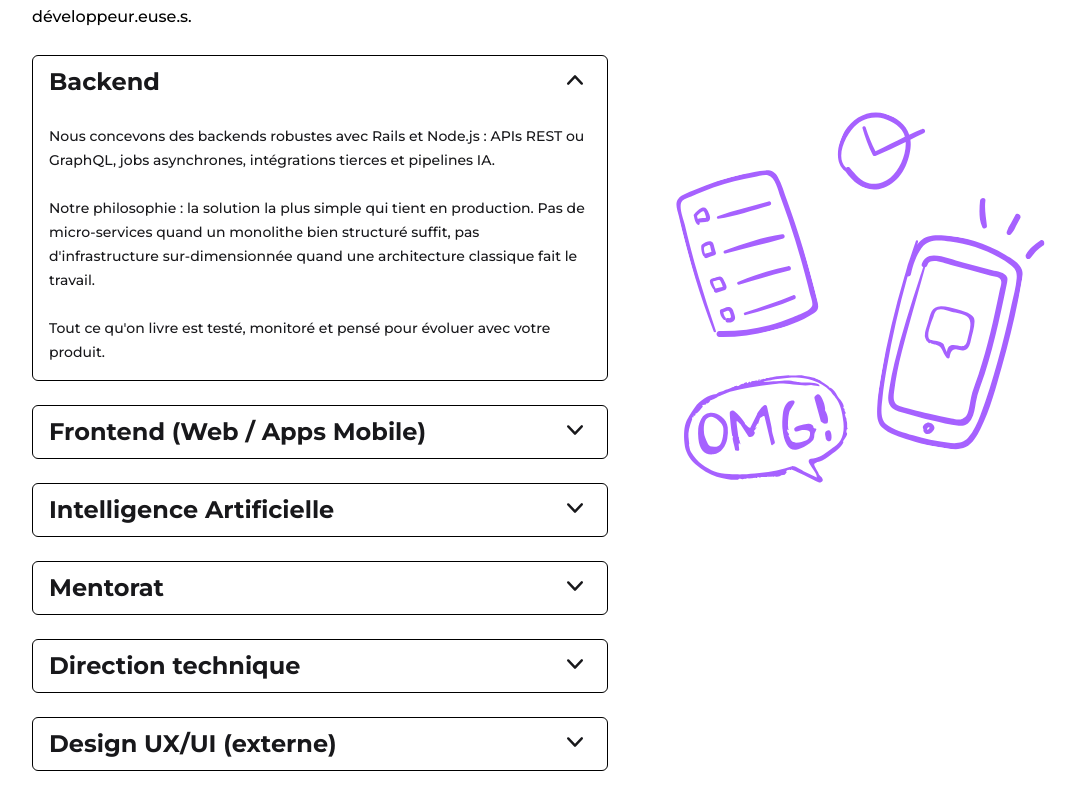
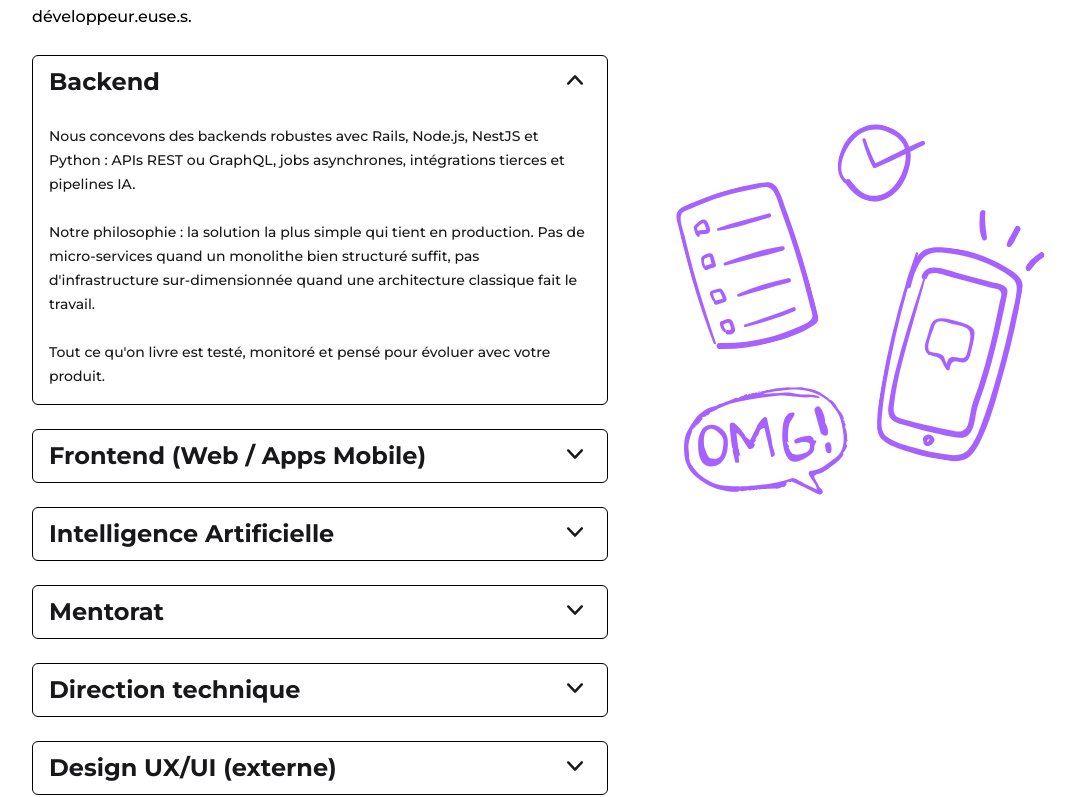
Before and after one commit to qrafttech/website, a Next.js app: page / in a window 1280 px wide. Shown: the part 1247-2044 px from the top of the page, without its empty margins (96-1172 px from the left). Built offline with nearby package versions, Linux system fonts and the light colour scheme.

Commit message:
fix: address PR review comments from nicolasrouanne and adrienlupo

```diff
--- a/app/components/Portfolio.tsx
+++ b/app/components/Portfolio.tsx
@@ -5,6 +5,7 @@ import embarqScreenshot from "../../public/images/embarq-screenshot.jpg";
 import cevidentiaScreenshot from "../../public/images/cevidentia-screenshot.jpg";
 import easiwareScreenshot from "../../public/images/easiware-screenshot.jpg";
 import billiScreenshot from "../../public/images/billi-screenshot.jpg";
+import chloeScreenshot from "../../public/images/chloe-screenshot.jpg";
 
 import PortfolioItem from "./PortofolioItem";
 import SectionTitle from "./SectionTitle";
@@ -23,6 +24,19 @@ export default function Portfolio() {
         </SectionTitle>
       </div>
       <div className="grid grid-cols-1 gap-12 py-28 md:grid-cols-2">
+        <PortfolioItem
+          title="Chloe"
+          detailsUrl="https://www.notion.so/qrafttech/Chlo-1f9218ed56d780d891b3e9332b92974a"
+          image={
+            <Image
+              src={chloeScreenshot}
+              alt="Screenshot of Chloe landing page"
+              placeholder="blur"
+            />
+          }
+          description="Creation d'une landing page evenementielle, disponible en 7 langues, pour accompagner le lancement digital d'une collection capsule resort de la Maison Chloe."
+          stack="Next.js, Tailwind CSS, AWS"
+        />
         <PortfolioItem
           title="Billi"
           detailsUrl="https://qrafttech.notion.site/Billi-113218ed56d780fc80b2e505d206aa5b"
--- a/app/components/PortofolioItem.tsx
+++ b/app/components/PortofolioItem.tsx
@@ -6,7 +6,7 @@ interface PortfolioItemProps {
   title: string;
   description: ReactNode;
   detailsUrl: string;
-  companyUrl: string;
+  companyUrl?: string;
   stack: string;
   integrations?: string;
 }
@@ -29,6 +29,7 @@ export default function PortfolioItem({
         <h3 className="pb-2 font-serif text-2xl font-bold">
           <a href={detailsUrl}>{title}</a>
         </h3>
+        {companyUrl && (
           <a
             className="flex gap-2 text-sm underline"
             target="_blank"
@@ -38,6 +39,7 @@ export default function PortfolioItem({
             {companyUrl.replace(/^https?:\/\//, "")}{" "}
             <ArrowTopRightOnSquareIcon width={12} />
           </a>
+        )}
       </div>
       <p className="pb-2">{description}</p>
       <ul>
--- a/app/components/Services.tsx
+++ b/app/components/Services.tsx
@@ -29,9 +29,9 @@ export default function Services() {
           title="Backend"
           content={
             <p>
-              Nous concevons des backends robustes avec Rails et Node.js : APIs
-              REST ou GraphQL, jobs asynchrones, intégrations tierces et
-              pipelines IA.
+              Nous concevons des backends robustes avec Rails, Node.js, NestJS
+              et Python : APIs REST ou GraphQL, jobs asynchrones, intégrations
+              tierces et pipelines IA.
               <br />
               <br />
               Notre philosophie : la solution la plus simple qui tient en
--- a/app/components/Stack.tsx
+++ b/app/components/Stack.tsx
@@ -16,6 +16,10 @@ import nestjs from "../../public/images/logos/nestjs-logo.svg";
 import aws from "../../public/images/logos/aws-logo.svg";
 import docker from "../../public/images/logos/docker-logo.svg";
 import scalingo from "../../public/images/logos/scalingo-logo.svg";
+import sidekiq from "../../public/images/logos/sidekiq-logo.svg";
+import rubocop from "../../public/images/logos/rubocop-logo.svg";
+import rspec from "../../public/images/logos/rspec-logo.svg";
+import github from "../../public/images/logos/github-logo.svg";
 import fastapi from "../../public/images/logos/fastapi-logo.svg";
 import claudeCode from "../../public/images/logos/claude-code-logo.svg";
 import cursor from "../../public/images/logos/cursor-logo.svg";
@@ -72,6 +76,9 @@ export default function Stack() {
               <Logo src={nodejs} title="Node.js" alt="Node.js logo" />
               <Logo src={nestjs} title="NestJS" alt="NestJS logo" />
               <Logo src={fastapi} title="FastAPI" alt="FastAPI logo" />
+              <Logo src={sidekiq} title="Sidekiq" alt="Sidekiq logo" />
+              <Logo src={rubocop} title="Rubocop" alt="Rubocop logo" />
+              <Logo src={rspec} title="RSpec" alt="RSpec logo" />
             </StackGroup>
             <StackGroup title="Base de donn&eacute;es">
               <Logo src={posgres} title="Postgres" alt="PostgreSQL logo" />
@@ -97,6 +104,11 @@ export default function Stack() {
               <Logo src={aws} title="AWS" alt="AWS logo" />
               <Logo src={scalingo} title="Scalingo" alt="Scalingo logo" />
               <Logo src={docker} title="Docker" alt="Docker logo" />
+              <Logo
+                src={github}
+                title="GitHub Actions"
+                alt="GitHub Actions logo"
+              />
             </StackGroup>
             <StackGroup title="Apps mobile">
               <Logo
```
Also changed, not shown: 1 other file (tests, documents, lock files or other folders). Lines whose indentation alone changed are shown as unchanged.
